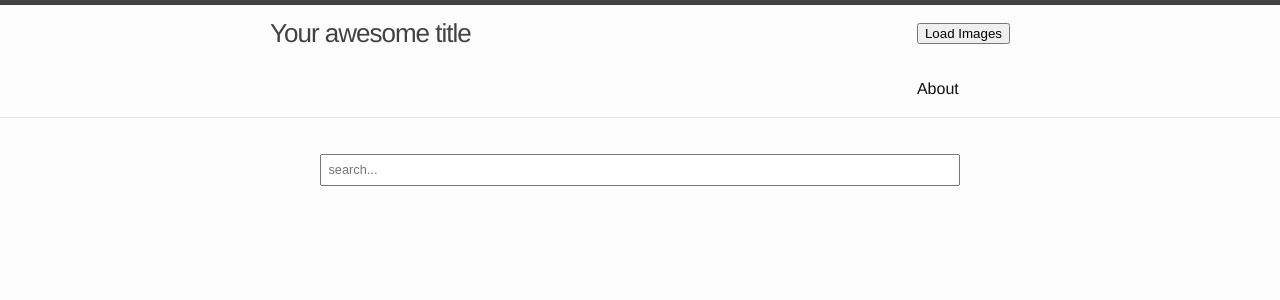
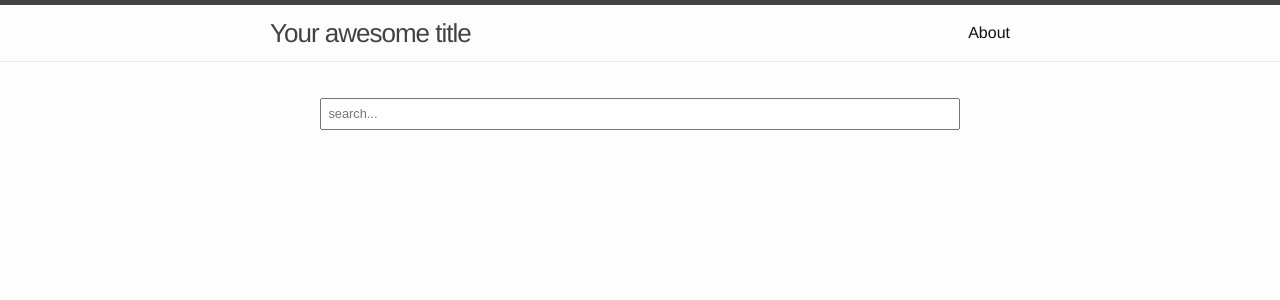
Before and after one commit to saimayasmeen4/minneatairu-json.github.io, a Jekyll site: the page built from about.markdown, in a window 1280 px wide. Shown: the top 300 px of the page. Built offline with Jekyll 4.4.1, drawn with Linux system fonts in a browser that asks for light colours; comment, search, counter and statistics services are not loaded.

Commit message:
Update header.html

```diff
--- a/_includes/header.html
+++ b/_includes/header.html
@@ -9,28 +9,25 @@
 <!--       <a href="#" class="menu-icon"> -->
 <script src="https://ajax.googleapis.com/ajax/libs/jquery/3.3.1/jquery.min.js"></script>
 <div class="lightgallery1">
-  <img id="images1" src="https://askhairstyle.com/wp-content/uploads/2020/05/Cute-braided-hairstyle-7-177x300.jpg"></img>
-
-
 </div>
 <div>
-<button onclick="myFunction()">Load Images</button>
+<!-- <button onclick="myFunction()">Load Images</button> -->
 </div>
 
 <style>
 
-  .lightgallery1 img {
+  .lightgallery1  {
   padding: 0px 20px 20px 0;
   display: none;
 }
 
-  .images {
+  .lightgallery1 {
   width: 100%;
   border-radius: 10px;
   height: 110px;
 }
 
-.lightgallery1 img {
+.lightgallery1 {
   width: 33%;
 }
 </style>
```
Also changed, not shown: other parts of _includes/header.html (+5 -2 lines).
